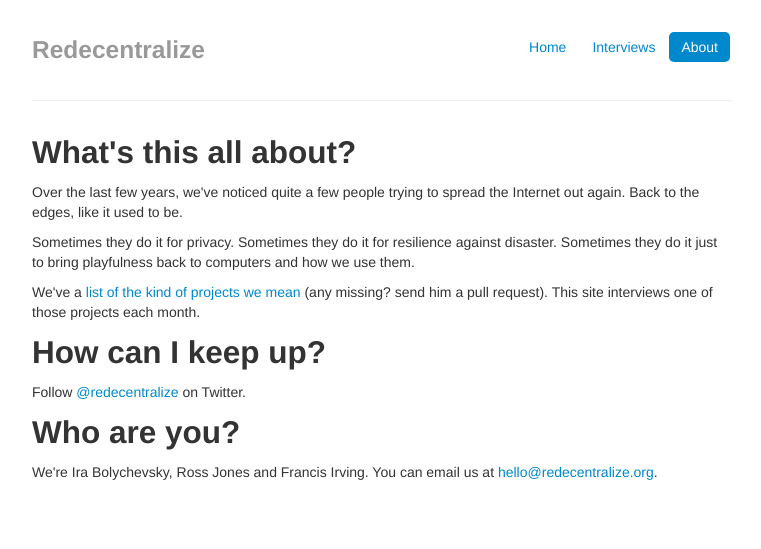
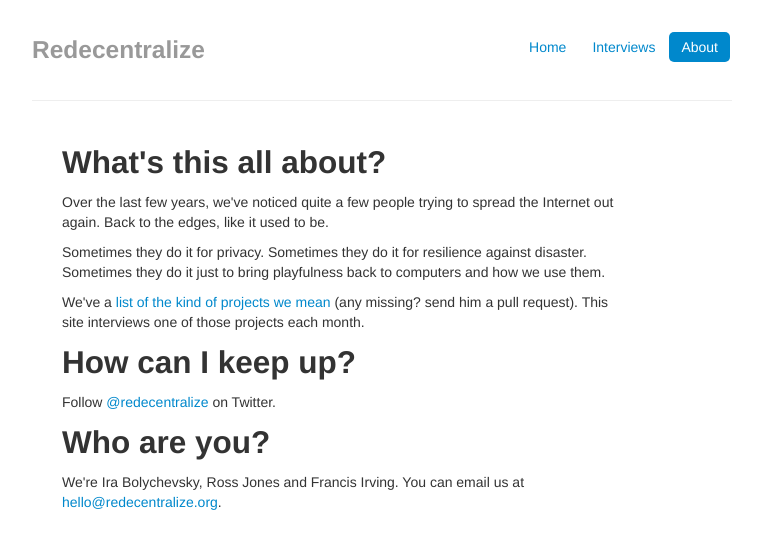
Before and after one commit to redecentralize/redecentralize-website, a Jekyll site: the page built from about/index.html, in a window 1280 px wide. Shown: the top 549 px of the page, without its empty margins (258-1019 px from the left). Built offline with Jekyll 4.4.1, drawn with Linux system fonts in a browser that asks for light colours; nearby versions of some CDN libraries; Markdown is read by kramdown in place of the engine named in the settings.

Commit message:
Final bits

```diff
--- a/about/index.html
+++ b/about/index.html
@@ -3,6 +3,8 @@
 title: Interviews
 id: about
 ---
+
+<div class="span6">
 
 <h2>What's this all about?</h2>
 
@@ -27,4 +29,5 @@
 <p>We're Ira Bolychevsky, Ross Jones and Francis Irving.
 You can email us at <a href="mailto:hello@redecentralize.org">hello@redecentralize.org</a>.
 </p>
+
 </div>
```
Also changed, not shown: 1 other file. Lines whose indentation alone changed are shown as unchanged.
